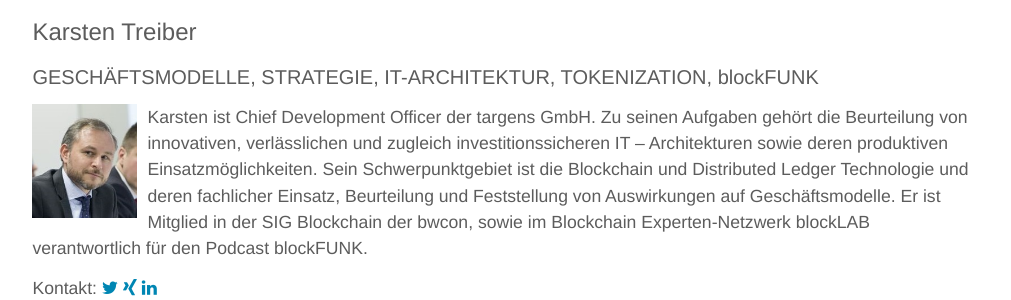
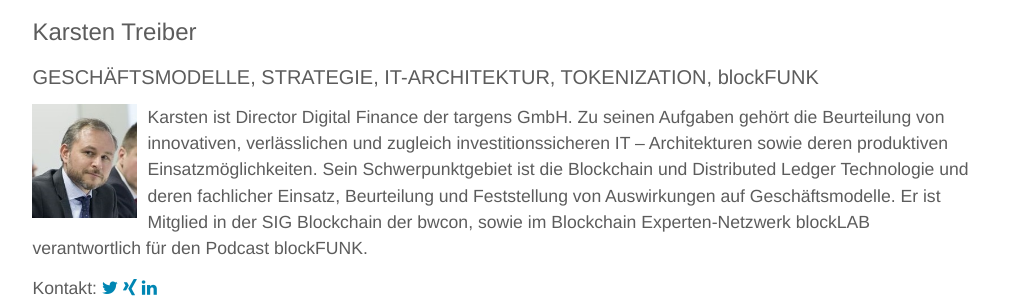
Before and after one commit to blocklab/site, a Jekyll site: the page built from team.md, in a window 1280 px wide and 900 px high, scrolled down 2355 px. Shown: the part 402-702 px from the top of the window, without its empty margins (134-1145 px from the left). Built offline with Jekyll 4.4.1, drawn with Linux system fonts in a browser that asks for light colours.

Commit message:
Update team.yml

```diff
--- a/_data/team.yml
+++ b/_data/team.yml
@@ -75,7 +75,7 @@
   name: Karsten Treiber
   topics: GESCHÄFTSMODELLE, STRATEGIE, IT-ARCHITEKTUR, TOKENIZATION, blockFUNK
   image: /assets/images/team/karsten.jpg
-  description: Karsten ist Chief Development Officer der targens GmbH. Zu seinen Aufgaben gehört die Beurteilung von innovativen, verlässlichen und zugleich investitionssicheren IT – Architekturen sowie deren produktiven Einsatzmöglichkeiten. Sein Schwerpunktgebiet ist die Blockchain und Distributed Ledger Technologie und deren fachlicher Einsatz, Beurteilung und Feststellung von Auswirkungen auf Geschäftsmodelle. Er ist Mitglied in der SIG Blockchain der bwcon, sowie im Blockchain Experten-Netzwerk blockLAB verantwortlich für den Podcast <b>blockFUNK</b>.
+  description: Karsten ist Director Digital Finance der targens GmbH. Zu seinen Aufgaben gehört die Beurteilung von innovativen, verlässlichen und zugleich investitionssicheren IT – Architekturen sowie deren produktiven Einsatzmöglichkeiten. Sein Schwerpunktgebiet ist die Blockchain und Distributed Ledger Technologie und deren fachlicher Einsatz, Beurteilung und Feststellung von Auswirkungen auf Geschäftsmodelle. Er ist Mitglied in der SIG Blockchain der bwcon, sowie im Blockchain Experten-Netzwerk blockLAB verantwortlich für den Podcast <b>blockFUNK</b>.
   twitter: katreiber
   xing: Karsten_Treiber
   linkedin: karsten-treiber
```
